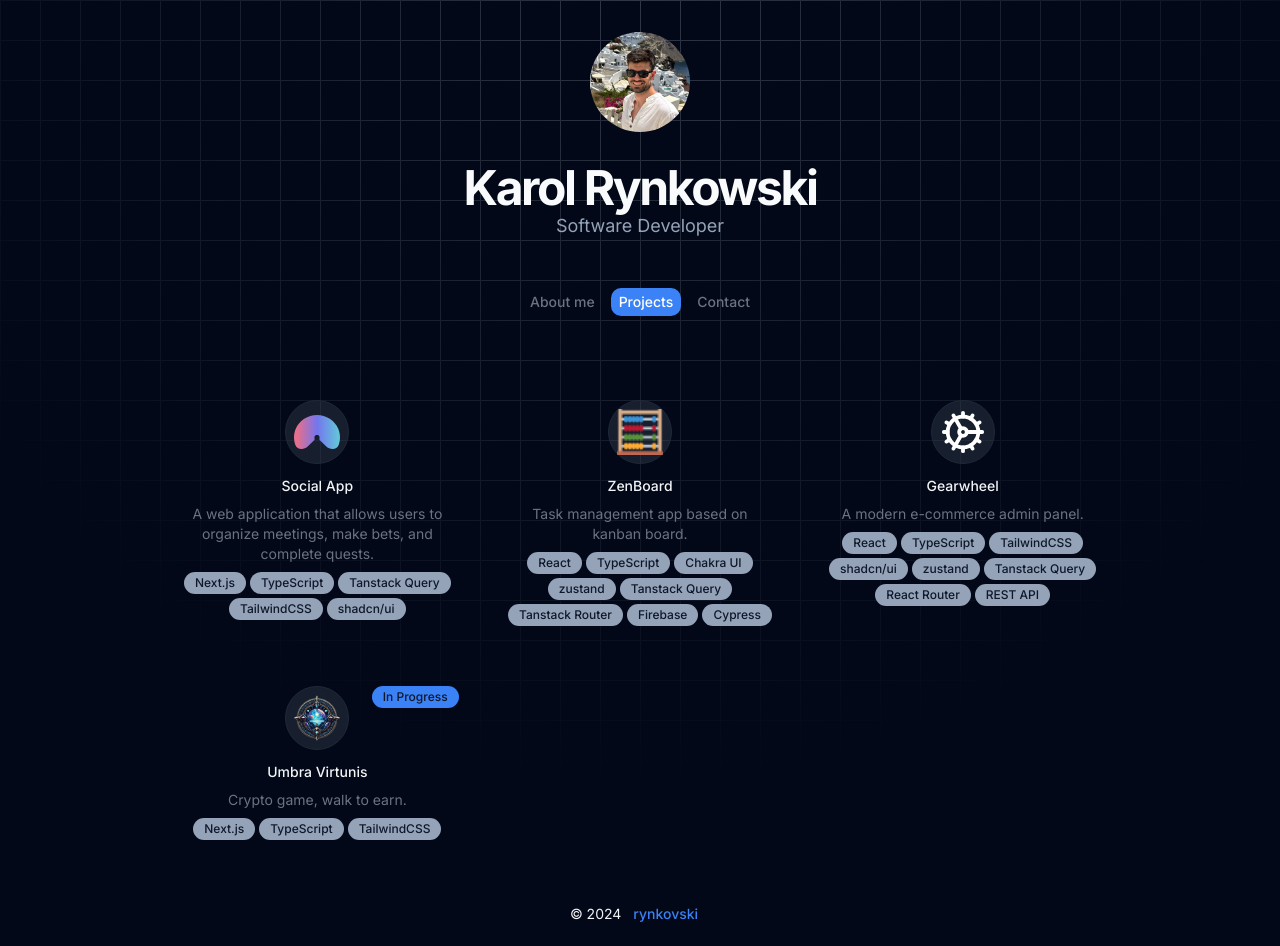
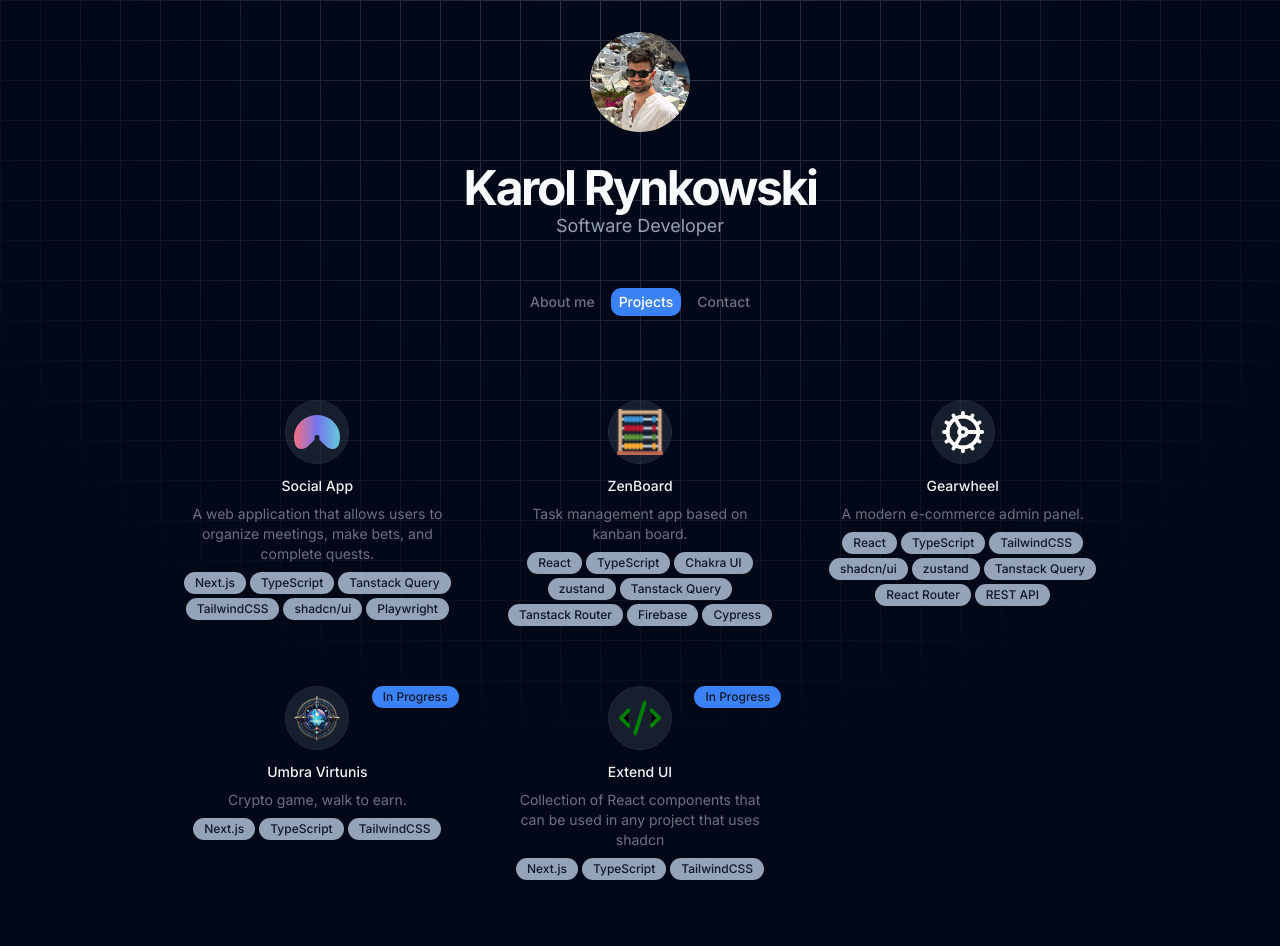
Before and after one commit to rynkovski/portfolio_v2, a Next.js app: page /projects in a window 1280 px wide. Shown: the top 946 px of the page. Built offline with nearby package versions, Linux system fonts and the light colour scheme.

Commit message:
feat: update projects section

```diff
--- a/src/app/(sections)/contact/page.tsx
+++ b/src/app/(sections)/contact/page.tsx
@@ -79,6 +79,9 @@ function Index() {
   return (
     <section id="contact">
       <div className="w-full max-w-6xl px-4 py-12 mx-auto sm:px-6 lg:px-8">
+        <h1 className="text-center text-xl font-semibold">
+          Let&apos;s team up and make cool stuff!
+        </h1>
         <div className="flex justify-center gap-32 mt-5">
           {navigation.social.map((item) => (
             <Link
--- a/src/app/(sections)/page.tsx
+++ b/src/app/(sections)/page.tsx
@@ -49,8 +49,7 @@ export default function Index() {
         <p>
           If you&apos;re <span className="text-white">interested</span> in
           working together, I&apos;m <span className="text-white">ready</span>{" "}
-          to take on challenges and bring fresh ideas to the table. Let&apos;s
-          team up and make cool stuff!
+          to take on challenges and bring fresh ideas to the table.
         </p>
       </section>
       <section className="text-center">
--- a/src/app/(sections)/projects/page.tsx
+++ b/src/app/(sections)/projects/page.tsx
@@ -19,6 +19,7 @@ const ProjectsData = [
       "Tanstack Query",
       "TailwindCSS",
       "shadcn/ui",
+      "Playwright",
     ],
   },
   {
@@ -61,6 +62,16 @@ const ProjectsData = [
     description: "Crypto game, walk to earn.",
     link: "https://umbra-virtunis.vercel.app/",
     image: "/images/umbra-virtunis-logo.png",
+    badges: ["Next.js", "TypeScript", "TailwindCSS"],
+    inProgress: true,
+  },
+  {
+    id: 7,
+    name: "Extend UI",
+    description:
+      "Collection of React components that can be used in any project that uses shadcn",
+    link: "https://extendui.vercel.app/",
+    image: "/images/code-xml.svg",
     badges: ["Next.js", "TypeScript", "TailwindCSS"],
     inProgress: true,
   },
```
Also changed, not shown: public/images/code-xml.svg (added).
